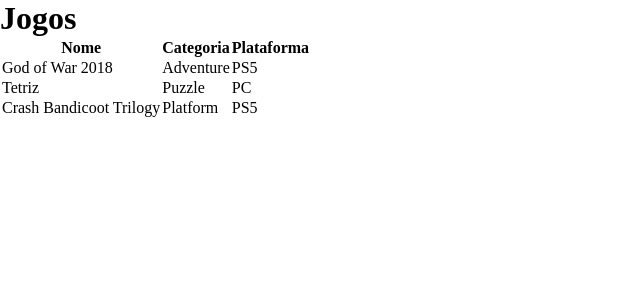
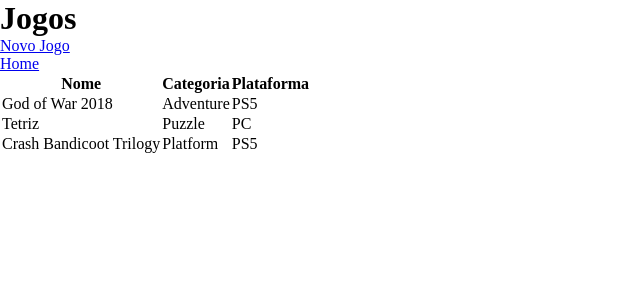
Before and after one commit to EmployingDGC/alura-python-full-stack, a Flask app: page /games in a window 1280 px wide. Shown: the top 300 px of the page, without its empty margins (0-640 px from the left). Run offline with Flask 2, Linux system fonts and the light colour scheme.

Commit message:
feat: âncora para o /games/new e /

```diff
--- a/courses/flask/jogoteca/templates/games/index.html
+++ b/courses/flask/jogoteca/templates/games/index.html
@@ -17,5 +17,7 @@
                 </tr>
             {% endfor %}
         </tbody>
+        <a href="/games/new">Novo Jogo</a><br>
+        <a href="/">Home</a>
     </table>
 </div>
```
